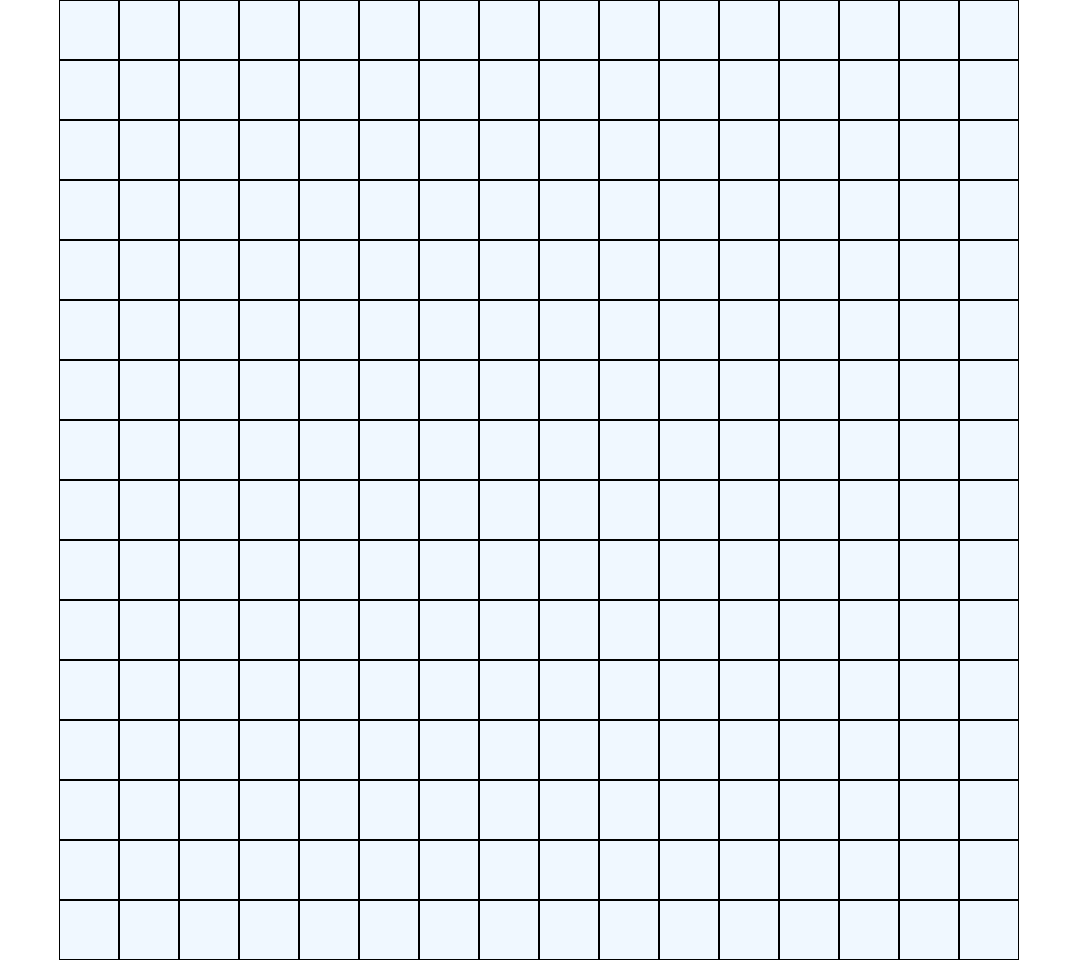
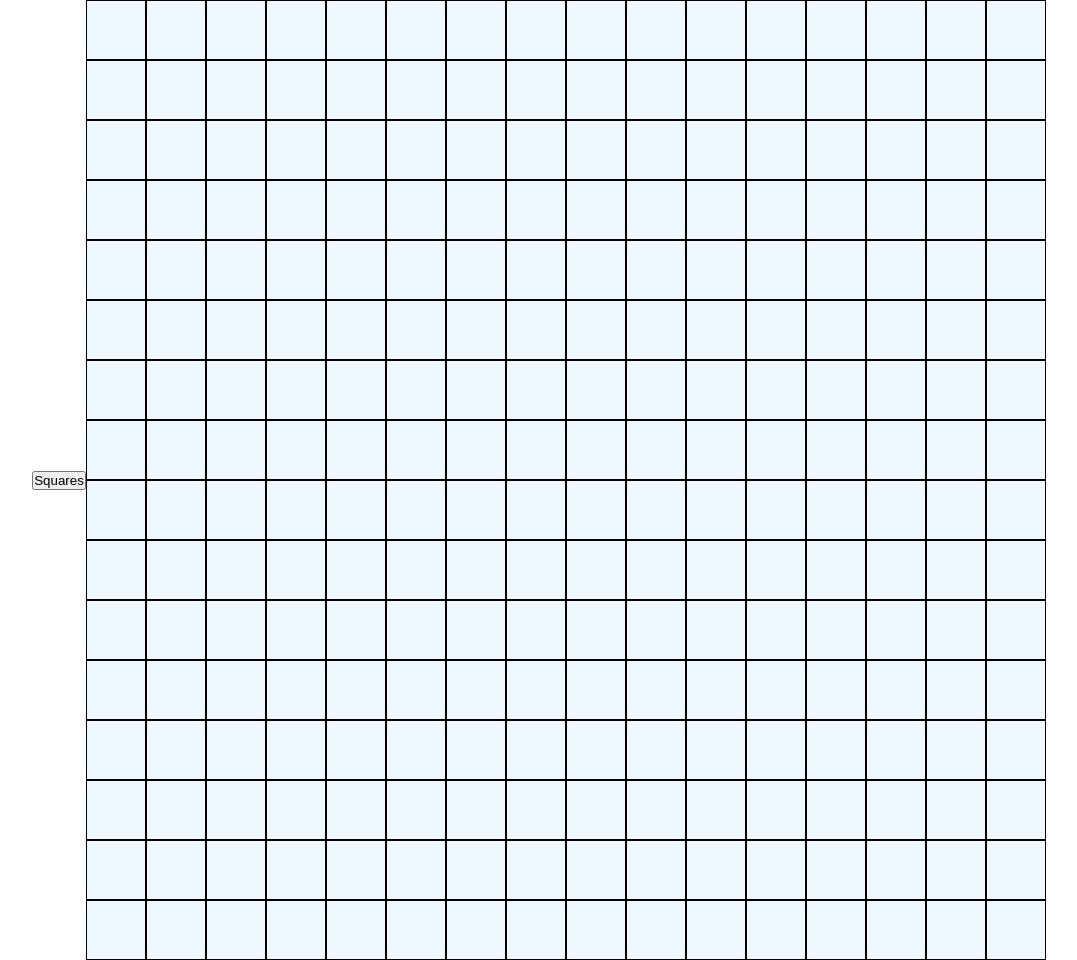
Before and after one commit to kazazura/etch-a-sketch, a plain HTML site: page index.html in a window 1280 px wide. Shown: the whole page, without its empty margins (101-1178 px from the left). Drawn offline with Linux system fonts and the light colour scheme.

Commit message:
Add additional divs for visual format

```diff
--- a/index.html
+++ b/index.html
@@ -8,6 +8,11 @@
     <link rel="stylesheet" href="style.css">
 </head>
 <body>
-    <div class="grid-container"></div>
+    <div class="header">
+        <button class="squares">Squares</button>
+    </div>
+    <div class="body">
+        <div class="grid-container"></div>
+    </div>
 </body>
 </html>
```
